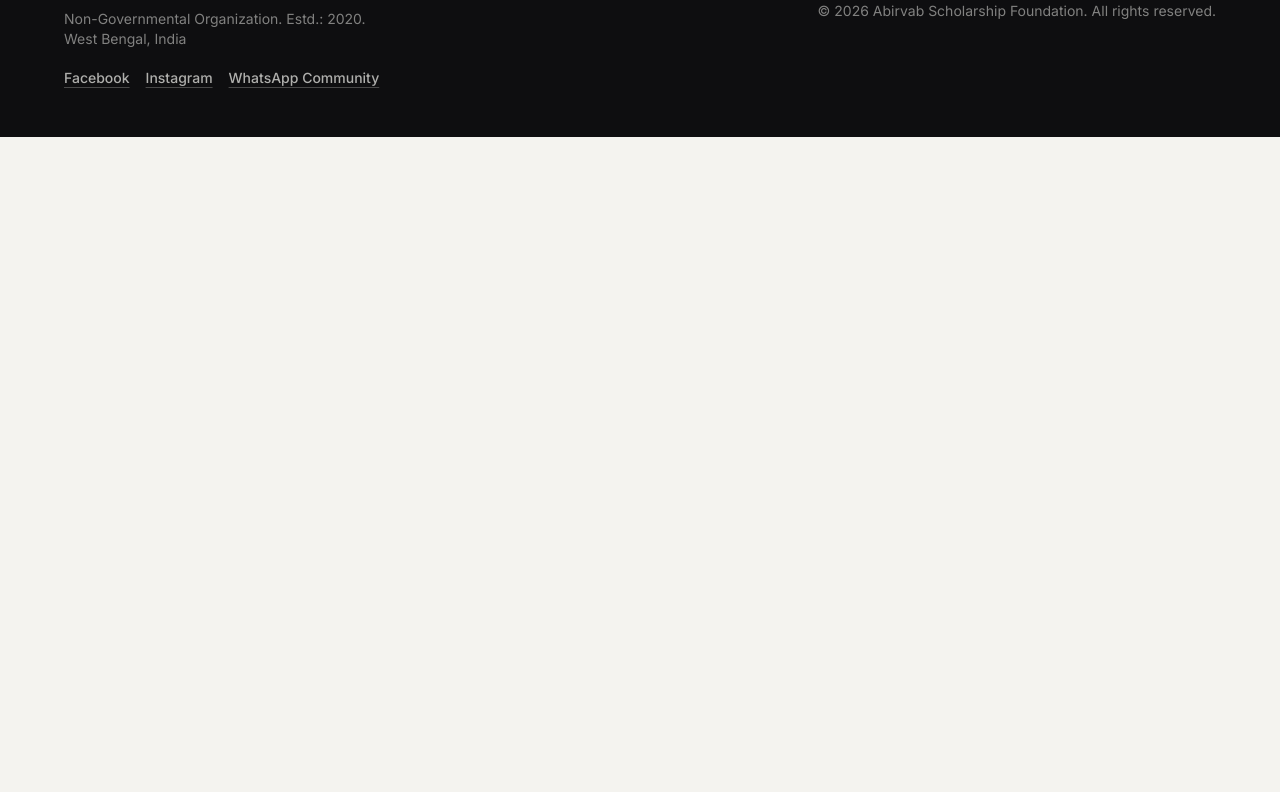
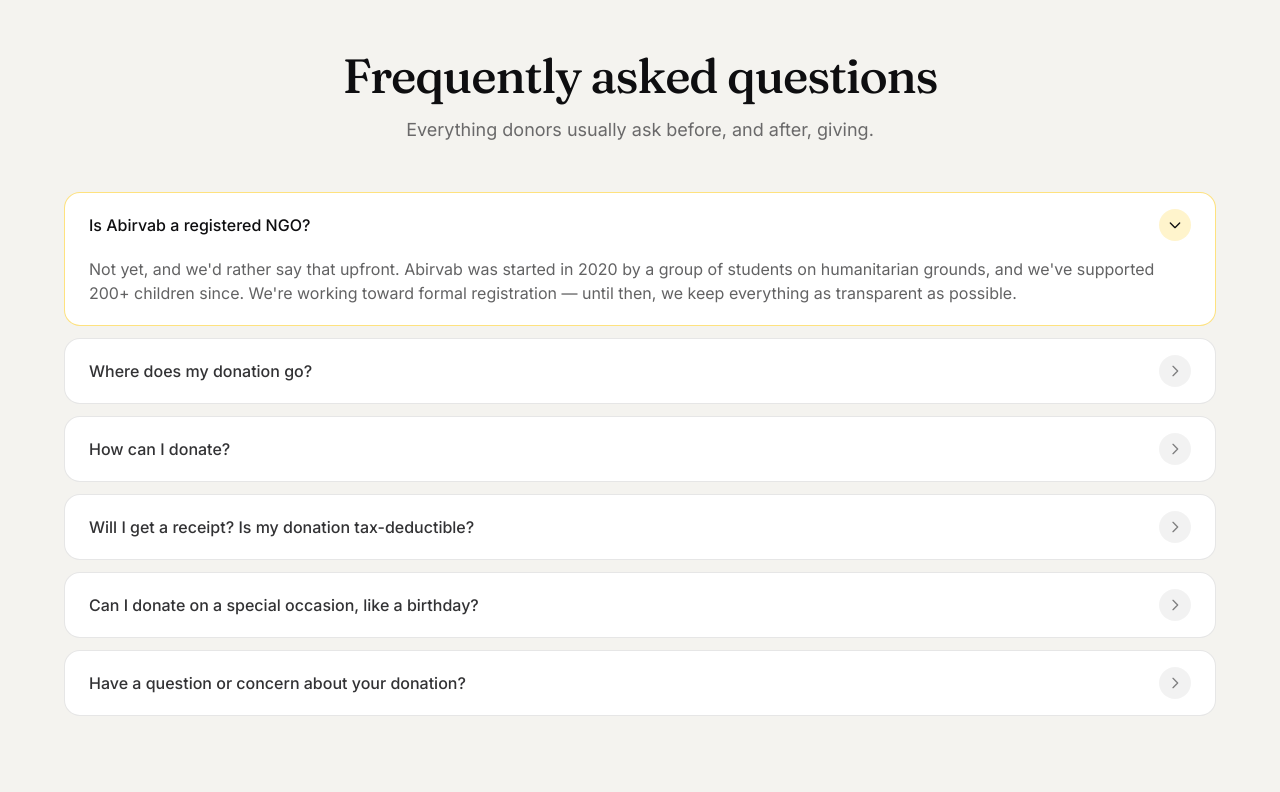
Before and after one commit to PrasunV/Abirvab, a React (Vite) app: page / in a window 1280 px wide. Shown: the part 2088-2880 px from the top of the page. Before the commit the page ends 2225 px from the top, so only its background shows below. Built offline with nearby package versions, Linux system fonts and the light colour scheme.

Commit message:
add faq section

```diff
--- a/src/App.jsx
+++ b/src/App.jsx
@@ -2,6 +2,7 @@ import Header from './components/Header.jsx'
 import Hero from './components/Hero.jsx'
 import StoriesCarousel from './components/StoriesCarousel.jsx'
 import Community from './components/Community.jsx'
+import FAQ from './components/FAQ.jsx'
 import Footer from './components/Footer.jsx'
 
 export default function App() {
@@ -18,6 +19,7 @@ export default function App() {
         <Hero />
         <StoriesCarousel />
         <Community />
+        <FAQ />
       </main>
       <Footer />
     </>
--- /dev/null
+++ b/src/components/FAQ.jsx
@@ -0,0 +1,112 @@
+import { useEffect, useId, useRef, useState } from 'react'
+import gsap from 'gsap'
+import { ScrollTrigger } from 'gsap/ScrollTrigger'
+import { faqs } from '../data/faq.js'
+import Section from './ui/Section.jsx'
+import { ChevronIcon } from './ui/icons.jsx'
+
+gsap.registerPlugin(ScrollTrigger)
+
+/**
+ * Donation-trust FAQ. Ordered by when a donor's doubt shows up (see
+ * src/data/faq.js) — the first question ("are you registered?") starts
+ * open since it answers the biggest doubt immediately, and only one
+ * answer stays open at a time so the section stays scannable.
+ *
+ * Built by hand in Tailwind (Material 3-styled: rounded tonal surface,
+ * state-layer hover, single accent color for the expanded item) rather
+ * than pulling in @mui/material, to avoid adding MUI + Emotion next to
+ * an already-Tailwind site.
+ */
+export default function FAQ() {
+  const scope = useRef(null)
+  const [openIndex, setOpenIndex] = useState(0)
+
+  useEffect(() => {
+    const reduceMotion = window.matchMedia('(prefers-reduced-motion: reduce)').matches
+    if (reduceMotion) return
+    const ctx = gsap.context(() => {
+      gsap.from('.faq-item', {
+        opacity: 0,
+        y: 24,
+        duration: 0.6,
+        stagger: 0.08,
+        ease: 'power2.out',
+        scrollTrigger: { trigger: scope.current, start: 'top 80%' },
+      })
+    }, scope)
+    return () => ctx.revert()
+  }, [])
+
+  return (
+    <Section
+      ref={scope}
+      className="bg-paper py-24 md:py-32"
+      innerClassName="mx-auto max-w-3xl"
+    >
+      <div className="text-center">
+        <h2 className="font-display text-4xl font-medium tracking-tight text-ink md:text-5xl">
+          Frequently asked questions
+        </h2>
+        <p className="mx-auto mt-4 max-w-prose text-lg text-ink/60">
+          Everything donors usually ask before, and after, giving.
+        </p>
+      </div>
+
+      <div className="mt-12 flex flex-col gap-3">
+        {faqs.map((item, index) => (
+          <FAQItem
+            key={item.question}
+            question={item.question}
+            answer={item.answer}
+            isOpen={openIndex === index}
+            onToggle={() => setOpenIndex((current) => (current === index ? -1 : index))}
+          />
+        ))}
+      </div>
+    </Section>
+  )
+}
+
+function FAQItem({ question, answer, isOpen, onToggle }) {
+  const panelId = useId()
+
+  return (
+    <div
+      className={`faq-item overflow-hidden rounded-2xl border bg-white transition-colors ${
+        isOpen ? 'border-marigold/50' : 'border-ink/10'
+      }`}
+    >
+      <h3>
+        <button
+          type="button"
+          onClick={onToggle}
+          aria-expanded={isOpen}
+          aria-controls={panelId}
+          className="flex min-h-14 w-full items-center justify-between gap-4 px-5 py-4 text-left transition-colors hover:bg-ink/[0.03] focus-visible:bg-ink/[0.03] sm:px-6"
+        >
+          <span className={`font-medium ${isOpen ? 'text-ink' : 'text-ink/85'}`}>
+            {question}
+          </span>
+          <span
+            className={`inline-flex h-8 w-8 shrink-0 items-center justify-center rounded-full transition-colors ${
+              isOpen ? 'bg-marigold/20 text-ink' : 'bg-ink/5 text-ink/50'
+            }`}
+          >
+            <ChevronIcon
+              className={`h-4 w-4 transition-transform duration-300 ${
+                isOpen ? 'rotate-90' : 'rotate-0'
+              }`}
+            />
+          </span>
+        </button>
+      </h3>
+
+      <div id={panelId} role="region" className={`faq-panel ${isOpen ? 'is-open' : ''}`}>
+        <div>
+          <p className="px-5 pb-5 text-ink/65 sm:px-6">{answer}</p>
+        </div>
+      </div>
+    </div>
+  )
+}
--- a/src/components/ui/icons.jsx
+++ b/src/components/ui/icons.jsx
@@ -41,3 +41,10 @@ export const CalendarIcon = ({ className = 'h-4 w-4' }) => (
     <path d="M3.5 9.5h17M8 3v3M16 3v3" />
   </svg>
 )
+
+/** Points right by default; rotate 90deg (see FAQ.jsx) to point down when expanded. */
+export const ChevronIcon = ({ className = 'h-4 w-4' }) => (
+  <svg viewBox="0 0 24 24" className={className} {...base}>
+    <path d="M9 5l7 7-7 7" />
+  </svg>
+)
--- /dev/null
+++ b/src/data/faq.js
@@ -0,0 +1,39 @@
+import { DONATION_INFO } from '../config/links.js'
+
+/**
+ * FAQ content for the donation-trust section (src/components/FAQ.jsx).
+ * Ordered by when a donor's doubt actually shows up: before paying ("is
+ * this real?"), while paying ("where does my money go, how do I pay?"),
+ * and after paying ("did I do the right thing, who do I ask?"). Answers
+ * are deliberately short — this is scanned, not read end to end — and
+ * stay honest about being an unregistered, student-run foundation rather
+ * than glossing over it.
+ */
+export const faqs = [
+  {
+    question: 'Is Abirvab a registered NGO?',
+    answer:
+      "Not yet, and we'd rather say that upfront. Abirvab was started in 2020 by a group of students on humanitarian grounds, and we've supported 200+ children since. We're working toward formal registration — until then, we keep everything as transparent as possible.",
+  },
+  {
+    question: 'Where does my donation go?',
+    answer:
+      "Straight to a child's education. We pay school fees directly to the school, and we buy books and uniforms ourselves — no money passes through anyone else's hands.",
+  },
+  {
+    question: 'How can I donate?',
+    answer: `Tap "Donate Now" for our UPI QR code, or pay directly to our UPI ID: ${DONATION_INFO.upiId}. Once you've paid, WhatsApp your payment screenshot to ${DONATION_INFO.whatsappNumber} and we'll confirm it personally.`,
+  },
+  {
+    question: 'Will I get a receipt? Is my donation tax-deductible?',
+    answer: `You'll get a personal confirmation once you share your payment screenshot with us on WhatsApp at ${DONATION_INFO.whatsappNumber}. Since we're not registered yet, donations aren't tax-exempt for now — we'd rather you know that before you give than after.`,
+  },
+  {
+    question: 'Can I donate on a special occasion, like a birthday?',
+    answer: `Yes, we'd love that! We run drives for birthdays, anniversaries, and other special occasions. Message us on WhatsApp at ${DONATION_INFO.whatsappNumber} first, and we'll set it up with you.`,
+  },
+  {
+    question: 'Have a question or concern about your donation?',
+    answer: `WhatsApp us at ${DONATION_INFO.whatsappNumber}. A real person from our team will reply, usually within a day.`,
+  },
+]
--- a/src/index.css
+++ b/src/index.css
@@ -76,6 +76,25 @@
   }
 }
 
+/*
+ * FAQ accordion (src/components/FAQ.jsx): animates grid-template-rows
+ * between 0fr (collapsed) and 1fr (expanded) instead of measuring pixel
+ * heights in JS. The inner wrapper clips overflow during the transition;
+ * prefers-reduced-motion is already handled globally above (transition
+ * durations collapse to ~0).
+ */
+.faq-panel {
+  display: grid;
+  grid-template-rows: 0fr;
+  transition: grid-template-rows 350ms cubic-bezier(0.2, 0, 0, 1);
+}
+.faq-panel.is-open {
+  grid-template-rows: 1fr;
+}
+.faq-panel > div {
+  overflow: hidden;
+}
+
 /* Scroll-snap carousel: hide scrollbar while keeping it scrollable/accessible */
 .snap-row {
   scrollbar-width: none;
```
